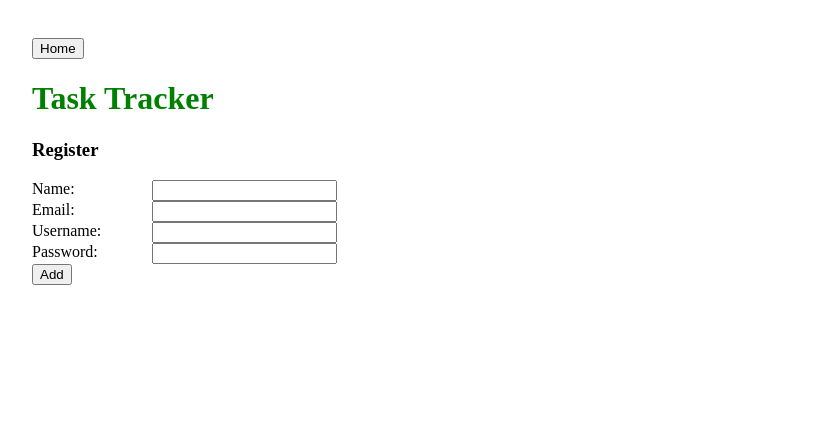
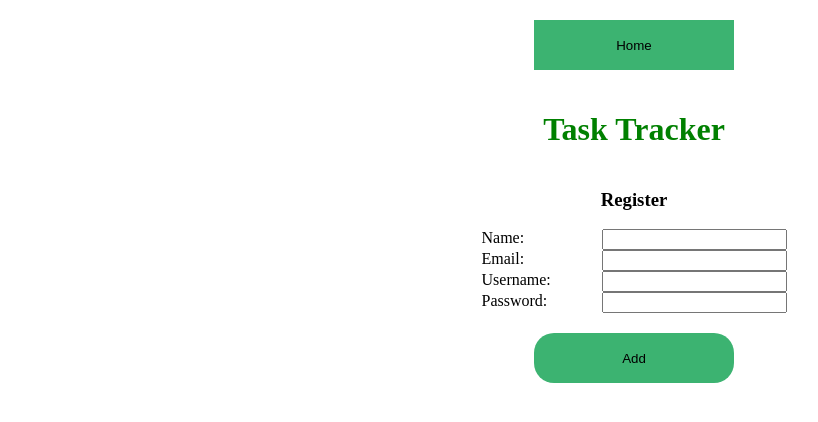
Before and after one commit to ethanh2003/Task-Tracker, a Flask app: page /register in a window 1280 px wide. Shown: the top 422 px of the page, without its empty margins (6-824 px from the left). Run offline with Flask 2, Linux system fonts and the light colour scheme.

Commit message:
some css

```diff
--- a/app.py
+++ b/app.py
@@ -7,8 +7,9 @@ from flask_sqlalchemy import SQLAlchemy
 from flask import Flask, render_template, request, redirect, url_for
 from flask_session import Session
 
+app = Flask(__name__)     # create an app
 
-app = Flask(__name__)     # create an app
+#sqp setup
 app.config['SQLALCHEMY_DATABASE_URI'] = 'sqlite:///database.sqlite'
 app.config['SQLALCHEMY_TRACK_MODIFICATIONS'] = False
 db = SQLAlchemy(app)
@@ -21,6 +22,7 @@ class User(db.Model):
     username = db.Column(db.String(100),unique=True)
     password = db.Column(db.String(100))
     access = db.Column(db.Boolean)#True if admin, False otherwise
+
 class Todo(db.Model):
     id = db.Column(db.Integer, primary_key=True)
     title = db.Column(db.String(100))
@@ -29,11 +31,13 @@ class Todo(db.Model):
     due = db.Column(db.Date)
     complete = db.Column(db.Integer)
     createdBy = db.Column(db.Integer)
+
 user = User
 @app.route("/")
 def index():
     global user
     return render_template('index.html')
+
 @app.route('/task')
 def task():
     global user
@@ -42,6 +46,7 @@ def task():
     todo_list = Todo.query.all()
     user_list = User.query.all()
     return render_template('task.html',todo_list=todo_list,user_list=user_list,user=user)
+
 @app.route("/add", methods=["POST"])
 def add():
     global user
@@ -56,7 +61,7 @@ def add():
     return redirect(url_for("task"))
 
 @app.route("/update/<int:todo_id>")
-def update(todo_id):
+def update(todo_id: int):
     global user
     todo = Todo.query.filter_by(id=todo_id).first()
     if(todo.complete == 2):
@@ -67,12 +72,13 @@ def update(todo_id):
     return redirect(url_for("task"))
 
 @app.route("/delete/<int:todo_id>")
-def delete(todo_id):
+def delete(todo_id: int):
     global user
     todo = Todo.query.filter_by(id=todo_id).first()
     db.session.delete(todo)
     db.session.commit()
     return redirect(url_for("task"))
+
 @app.route("/register",methods=('GET', 'POST'))
 def register():
     global user
@@ -86,6 +92,7 @@ def register():
         db.session.commit()
         return redirect(url_for('login'))
     return render_template('register.html',user=user)
+
 @app.route('/login', methods=['GET', 'POST'])
 def login():
     global user
@@ -104,8 +111,9 @@ def login():
             user = Current_user
             return redirect(url_for('task'))
     return render_template('login.html', error=error)
+
 @app.route("/updateUser/<int:user_id>", methods=['GET', 'POST'])
-def updateUser(user_id):
+def updateUser(user_id: int):
     global user
     if request.method == 'POST':
         editUser = User.query.filter_by(id=user_id).first()
@@ -124,10 +132,9 @@ def updateUser(user_id):
                 access = True
             if(access!=editUser.access):
                 editUser.access=access
-
-
         db.session.commit()
     return redirect(url_for("task"))
+
 @app.route('/ViewUsers', methods=['GET', 'POST'])
 def viewUsers():
     global user
@@ -148,18 +155,21 @@ def viewUsers():
         db.session.commit()
     user_list = User.query.all()
     return render_template('ViewUsers.html',user_list=user_list,user=user)
+
 @app.route("/deleteUser/<int:user_id>")
-def deleteUser(user_id):
+def deleteUser(user_id: int):
     global user
     deleteUser = User.query.filter_by(id=user_id).first()
     db.session.delete(deleteUser)
     db.session.commit()
     return redirect(url_for("viewUsers"))
+
 @app.route("/logout")
 def logout():
     global user
     user=User
     return render_template('index.html')
+
 if __name__ == "__main__":
     with app.app_context():
         db.create_all()
--- a/static/main.css
+++ b/static/main.css
@@ -1,7 +1,3 @@
-body {
-    padding: 30px 30px;
-}
-
 h1 {
     color: green;
 }
@@ -17,6 +13,7 @@ label:not(.ex) {
     float: left;
     width: 120px;
 }
+
 h3 {
     font-weight: bold;
     text-align: left;
@@ -35,11 +32,16 @@ td {
     height: 75px;
 }
 
-td>a>button {
+td > a > button {
     width: 200px;
     height: 50px;
     background-color: goldenrod;
 }
+
+a {
+    text-decoration: none;
+}
+
 /*Classes*/
 .todo {
     text-align: center;
@@ -72,3 +74,44 @@ td>a>button {
     font-weight: bold;
     font-size: larger;
 }
+
+/* index.html */
+.top-bar {
+    background-color: mediumseagreen;
+    border-style: none;
+    height: 50px;
+    width: 200px;
+    margin-right: 10px;
+    margin-left: 10px;
+}
+
+.top-contain {
+    margin-top: 20px;
+    display: flex;
+    justify-content: center;
+}
+
+/* register page */
+.submit-button {
+    background-color: mediumseagreen;
+    border-style: none;
+    border-radius: 20px;
+    height: 50px;
+    width: 200px;
+    margin-top: 20px;
+}
+
+.register-container {
+    display: flex;
+    flex-direction: column;
+    justify-content: center;
+    align-items: center;
+}
+
+div.h {
+    margin-top: 20px;
+    display: flex;
+    flex-direction: column;
+    justify-content: center;
+    text-align: center;
+}
--- a/templates/register.html
+++ b/templates/register.html
@@ -7,13 +7,19 @@
     <title>Task Tracker</title>
     <link rel="stylesheet" href="./static/main.css">
 </head>
-<a href="/"><button>Home</button></a>
+<div class="top-contain">
+    <a href="/">
+        <button class="top-bar">Home</button>
+    </a>
+</div>
 <body>
-
+    <div class="h">
         <h1>Task Tracker</h1>
+    </div>
     <form action="/register" method="post">
+        <div class="register-container">
+            <h3>Register</h3>
             <div>
-            <h3>Register</h3>
                 <label>Name:</label>
                 <input type="text" name="name" value="{{ request.form['name'] }}">
                 <br>
@@ -26,7 +32,8 @@
                 <label>Password:</label> <!--Change to Dropdown of users-->
                 <input type="text" name="password" value="{{ request.form['password'] }}">
                 <br>
-            <button type="submit">Add</button>
+            </div>
+            <button class="submit-button" type="submit">Add</button>
         </div>
     </form>
     <h1>{{message}}</h1>
```
Also changed, not shown: templates/index.html (+9 -3 lines), instance/database.sqlite. Lines whose indentation alone changed are shown as unchanged.
